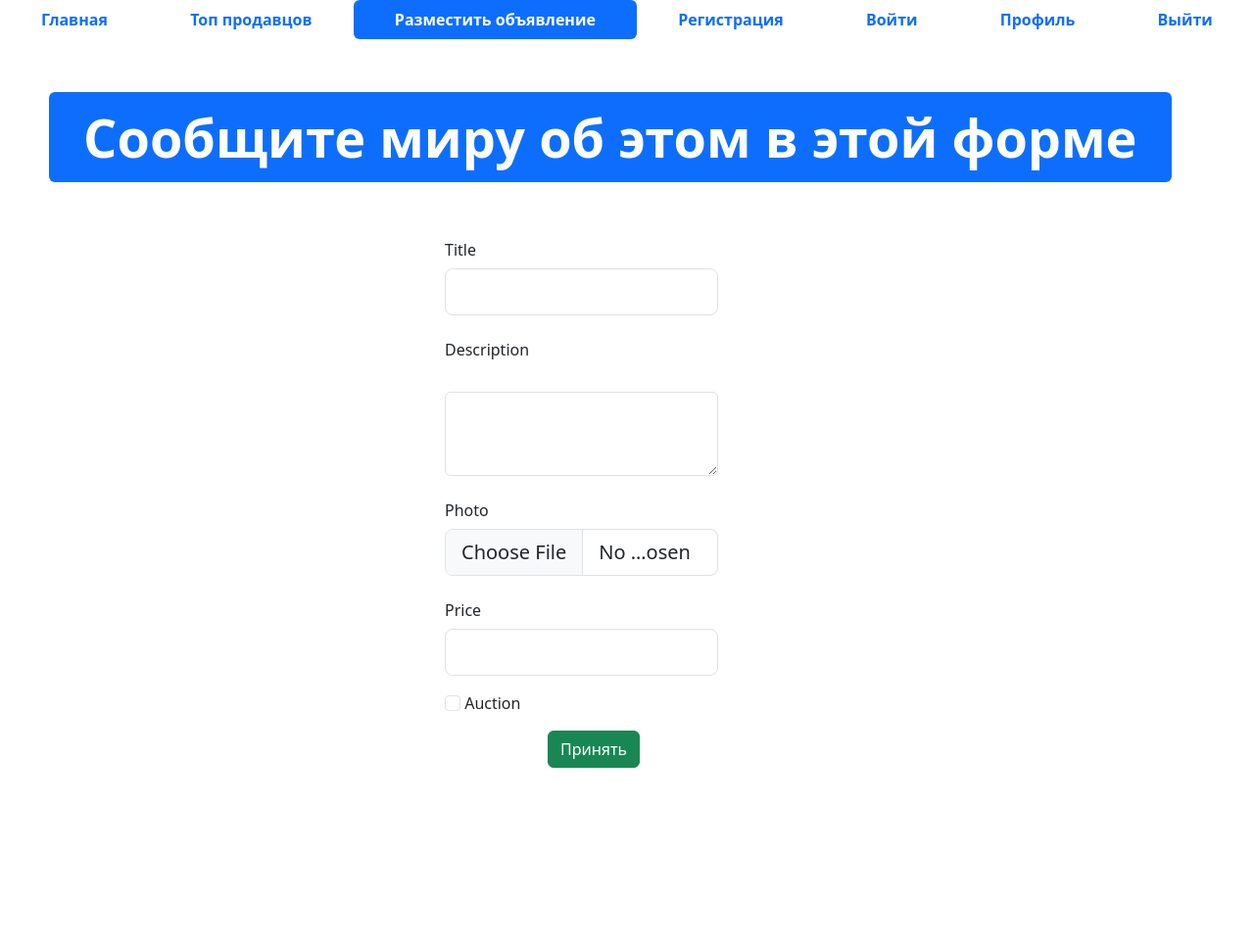
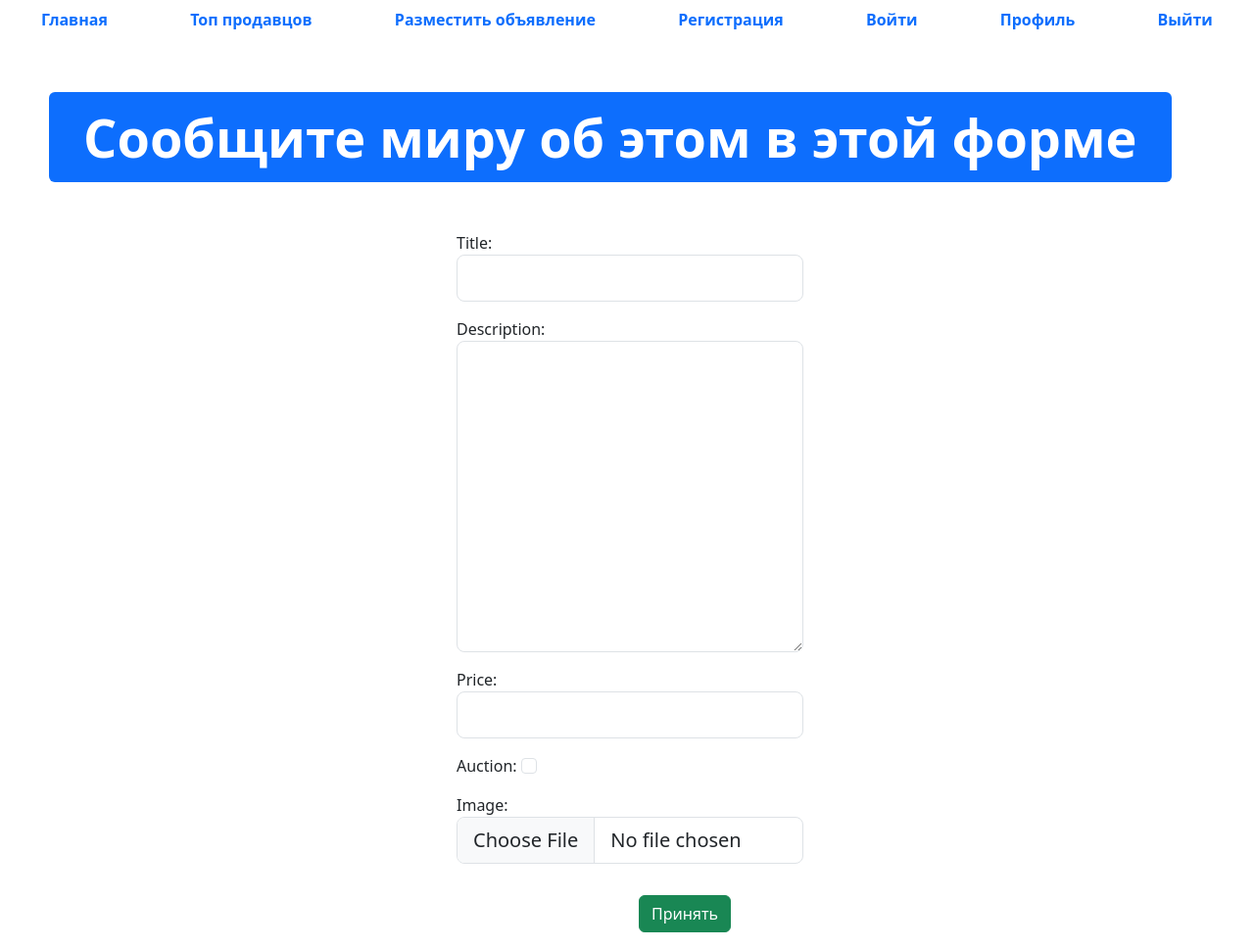
Before and after one commit to WinVeggi/DZ, a Django app: page /advertisement-post/ in a window 1280 px wide. Shown: the whole page at 98% size. Before the commit the page ends 784 px from the top, so only its background shows below. Run offline with Django 4.2, Linux system fonts and the light colour scheme; some libraries are stand-ins or nearby versions.

Commit message:
Всё что было на уроке

```diff
--- a/templates/advertisement-post.html
+++ b/templates/advertisement-post.html
@@ -1,58 +1,26 @@
 {% extends 'base.html' %}
-{% block title %} Разместить объявление {% endblock %}
-{% block post_active %}active{% endblock %}
+
+{% load static %}
+
+{% block title %} Добавить объявление {% endblock %}
+
 {% block content %}
-  <div class="row">
     <div class="col" style="margin: 50px;">
       <div class="display-2">
         <span class="badge bg-primary">Сообщите миру об этом в этой форме</span>
       </div>
     </div>
   </div>
+
   <div class="container">
-    <form method="post">
-      <div class="row mb-3">
-        <div class="col">
-          <label class="col-sm-4 col-form-label offset-4">Title</label>
-          <div class="col-sm-4 offset-4 w-25">
-            <input type="text" class="form-control form-control-lg">
-          </div>
+    <form method="post" enctype="multipart/form-data">
+      {% csrf_token %}
+      <div class="row mb-3 offset-sm-4">
+        <div class="col-6">
+          {{form.as_p}}
         </div>
       </div>
-      <div class="row mb-3">
-        <div class="col">
-          <label class="col-sm-4 col-form-label offset-4">Description</label>
-          <div class="col-sm-4 offset-4 w-25">
-              <label for="" class="form-label"></label>
-              <textarea class="form-control" name="" id="" rows="3"></textarea>
-          </div>
-        </div>
-      </div>
-      <div class="row mb-3">
-        <div class="col">
-          <label class="col-sm-4 col-form-label offset-4">Photo</label>
-          <div class="col-sm-4 offset-4 w-25">
-            <input type="file" class="form-control form-control-lg">
-          </div>
-        </div>
-      </div>
-      <div class="row mb-3">
-        <div class="col">
-          <label class="col-sm-4 col-form-label offset-4">Price</label>
-          <div class="col-sm-4 offset-4 w-25">
-            <input type="text" class="form-control form-control-lg">
-          </div>
-        </div>
-      </div>
-      <div class="row mb-3">
-        <div class="col">
-          <div class="offset-4 w-25">
-            <input type="checkbox" class="form-check-input">
-            <label class="form-check-label">Auction</label>
-          </div>
-        </div>
-      </div>
-      <div class="row mb-3 offset-sm-5">
+      <div class="row mb-3 offset-sm-6">
         <div class="col">
           <button type="submit" class="btn btn-success">Принять</button>
         </div>
```
Also changed, not shown: db.sqlite3, media/advertisements/Снимок_экрана_52_Wm8I1Jx.png (added).
